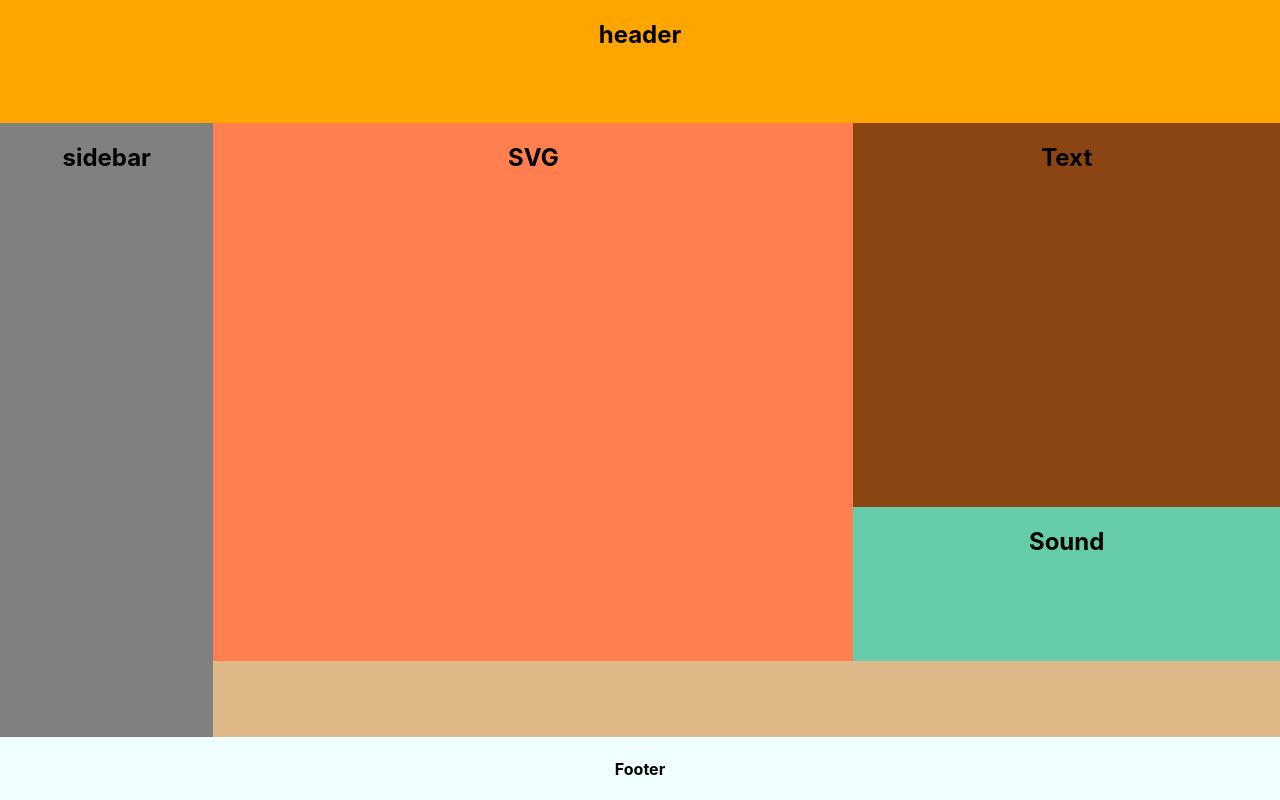
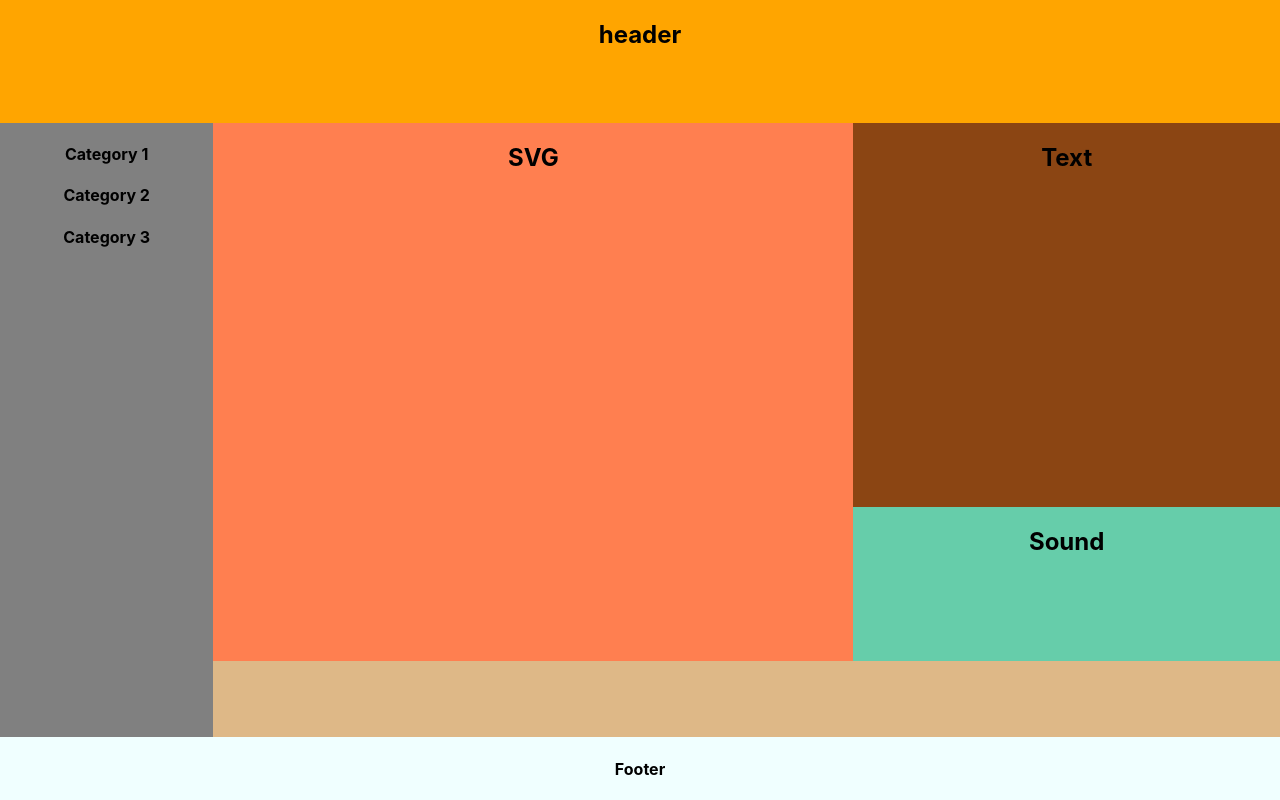
Before and after one commit to eirsture/IT2810---Prosjekt-2, a React (Create React App) app: page / in a window 1280 px wide. Built offline with nearby package versions, Linux system fonts and the light colour scheme.

Commit message:
Added category component to sidebar

```diff
--- a/src/App.js
+++ b/src/App.js
@@ -1,5 +1,6 @@
 import React from 'react';
 import './App.css';
+import CategorySelector from './components/categorySelector';
 
 function App() {
   return (
@@ -10,7 +11,7 @@ function App() {
         </h2>
       </header>
       <div className="sidebar">
-        <h2>sidebar</h2>
+          <CategorySelector />
       </div>
       <div className="content">
         <div className="svg-section">
--- /dev/null
+++ b/src/components/categorySelector.js
@@ -0,0 +1,15 @@
+import React from 'react';
+
+class CategorySelector extends React.Component {
+    render() {
+        return(
+            <div className="categoryContainer">
+                <div className="category1"><h4>Category 1</h4></div>
+                <div className="category2"><h4>Category 2</h4></div>
+                <div className="category3"><h4>Category 3</h4></div>
+            </div>
+        )
+    }
+}
+
+export default CategorySelector;
```
